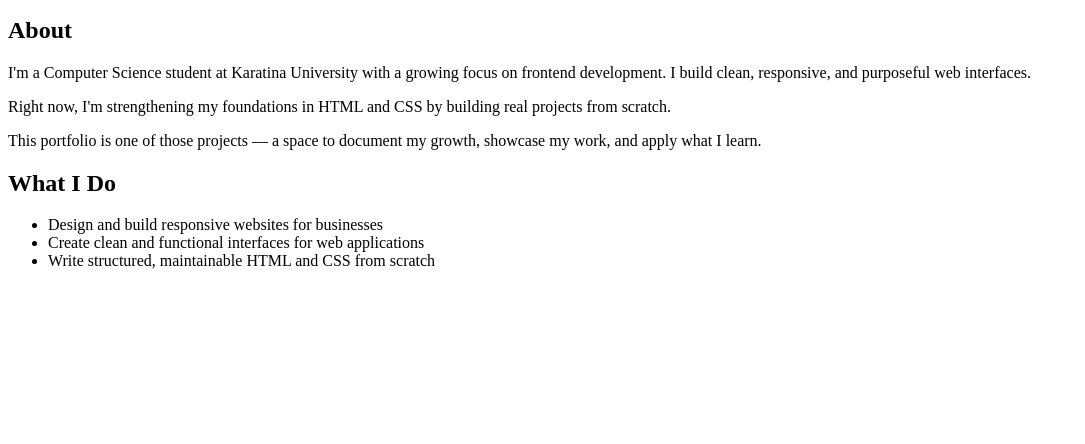
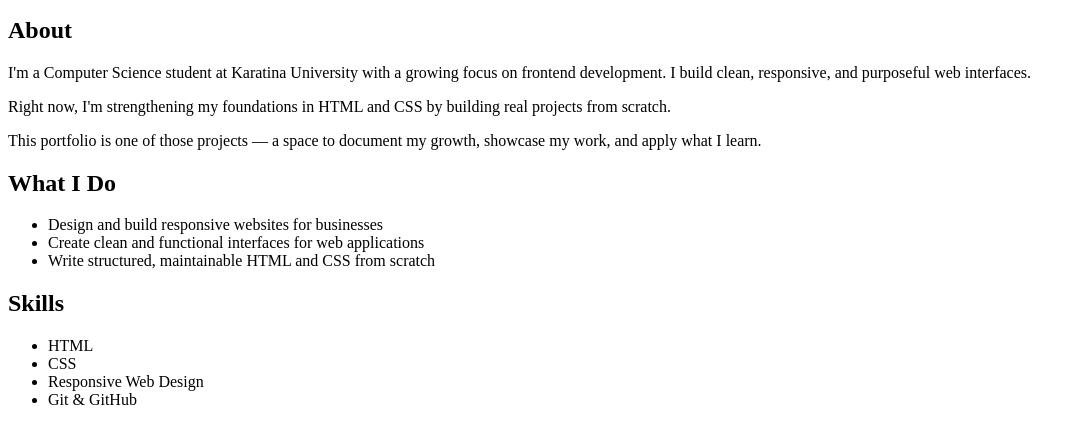
Before and after one commit to Timothy-dev-tech/timPortfolio, a plain HTML site: page index.html in a window 1280 px wide. Shown: the part 148-592 px from the top of the page, without its empty margins (0-1085 px from the left). Drawn offline with Linux system fonts and the light colour scheme.

Commit message:
Add skills section

```diff
--- a/index.html
+++ b/index.html
@@ -55,3 +55,20 @@
       </div>
     </div>
   </section>
+
+  <!-- SKILLS -->
+  <section id="skills">
+    <div class="container">
+      <div class="skills-content">
+        <h2>Skills</h2>
+        <ul>
+          <li>HTML</li>
+          <li>CSS</li>
+          <li>Responsive Web Design</li>
+          <li>Git &amp; GitHub</li>
+        </ul>
+      </div>
+    </div>
+  </section>
+</body>
+</html>
```
